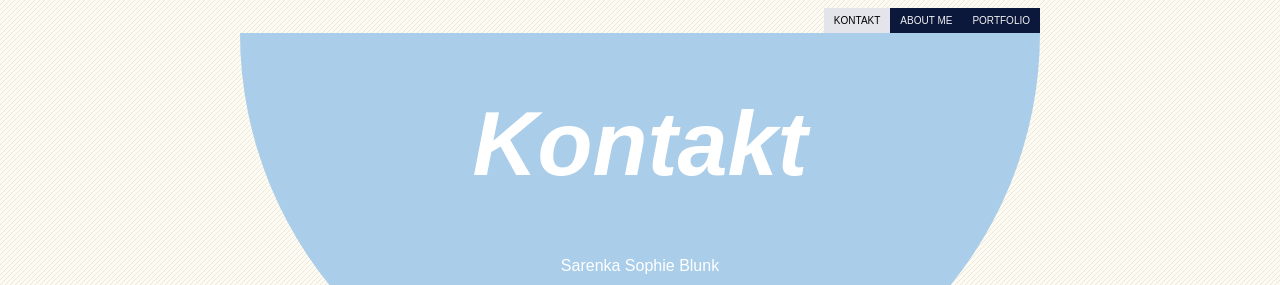
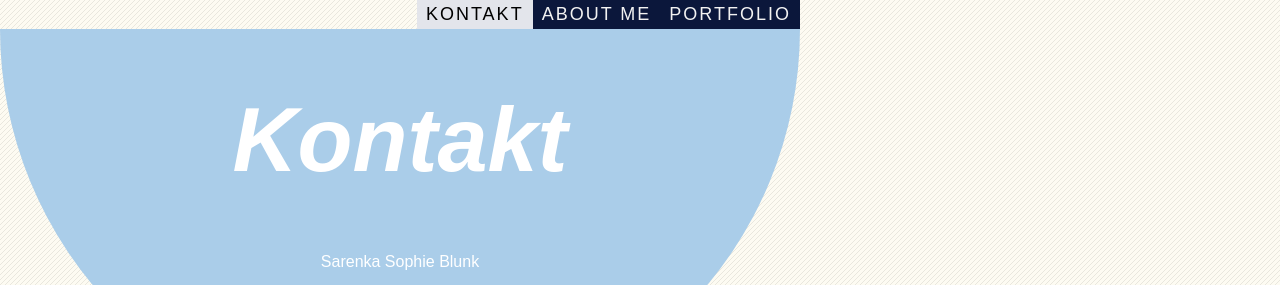
Before and after one commit to Sarenkab/GiSSommer2020, a plain HTML site: page Aufgabe03/kontaktformular.html in a window 1280 px wide. Shown: the top 285 px of the page. Drawn offline with Linux system fonts and the light colour scheme.

Commit message:
navigation

```diff
--- a/Aufgabe03/kontaktformular.html
+++ b/Aufgabe03/kontaktformular.html
@@ -41,7 +41,7 @@
     <br>
     <textarea id="Nachricht" cols="20" rows="5">Nachricht</textarea>
     <br>
-    <p>mit Absenden der Nachricht bestätige ich den <a href="https://www.datenschutzverein.de/dana/">Datenschutz</p>
+    <p>mit Absenden der Nachricht bestätige ich den <a href="https://www.datenschutzverein.de/dana/">Datenschutz</p> </a>
 
     <br>
     <input id="button" type="submit">
--- a/Aufgabe03/style.css
+++ b/Aufgabe03/style.css
@@ -3,8 +3,9 @@ body{
     font-family: sans-serif;
     text-align: center;
     width: 800px;
-    margin-left: auto;
-    margin-right: auto;
+    margin: 0px;
+    padding: 0px;
+
 
 
 }
@@ -13,14 +14,14 @@ body{
         background: rgb(170, 205, 233);
         height: 400px;
         width: 800px;
-        -webkit-border-radius: -1px -1px 800px 800px;
-        -moz-border-radius: -1px -1px 800px 800px;
+        -webkit-border-radius: 0px 0px 800px 800px;
+        -moz-border-radius: 0px 0px 800px 800px;
         border-radius: 0px 0px 800px 800px;
 }
 #navigation {
-    overflow: hidden;
+    overflow: none;
     background-color:#0B173B;
-    width: fit-content;
+    margin: 0px;
     float: right;
 
   }
@@ -28,11 +29,15 @@ body{
   #navigation a {
     color: #f2f2f2;
     text-align: center;
-    padding: 7px 10px;
+    padding: 4px 9px;
     text-decoration: none;
     text-transform: uppercase;
-    font-size: 10px;
+    font-size: 18px;
+    letter-spacing: 2px;
+    font-family: Arial, Helvetica, sans-serif;
     float: right;
+    box-sizing: border-box;
+    display: block;
 
   }
 
```
